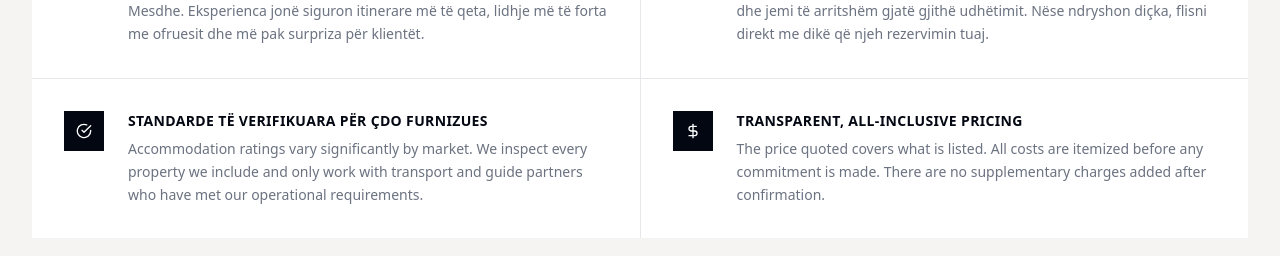
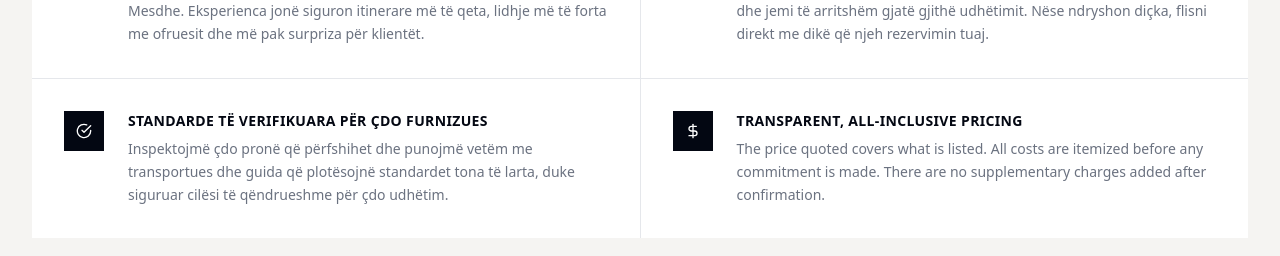
Before and after one commit to bla-mamba/univers-agency-finished, a React (Vite) app: page /about in a window 1280 px wide. Shown: the part 1660-1916 px from the top of the page. Built offline with nearby package versions, Linux system fonts and the light colour scheme; no server answers; the database is empty.

Commit message:
Updated AboutPage.tsx

```diff
--- a/src/pages/AboutPage.tsx
+++ b/src/pages/AboutPage.tsx
@@ -52,7 +52,7 @@ const whyChooseUs = [
  icon: CheckCircle,
  title:'Standarde të verifikuara për çdo furnizues',
  description:
-'Accommodation ratings vary significantly by market. We inspect every property we include and only work with transport and guide partners who have met our operational requirements.',
+'Inspektojmë çdo pronë që përfshihet dhe punojmë vetëm me transportues dhe guida që plotësojnë standardet tona të larta, duke siguruar cilësi të qëndrueshme për çdo udhëtim.',
 },
  {
  icon: DollarSign,
```
